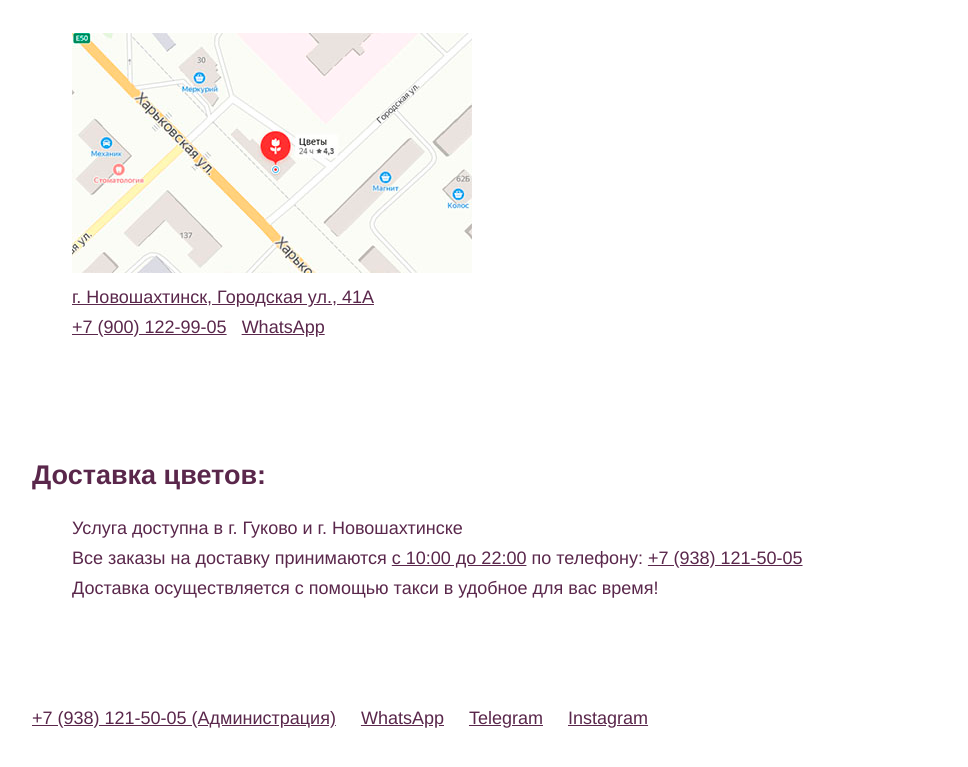
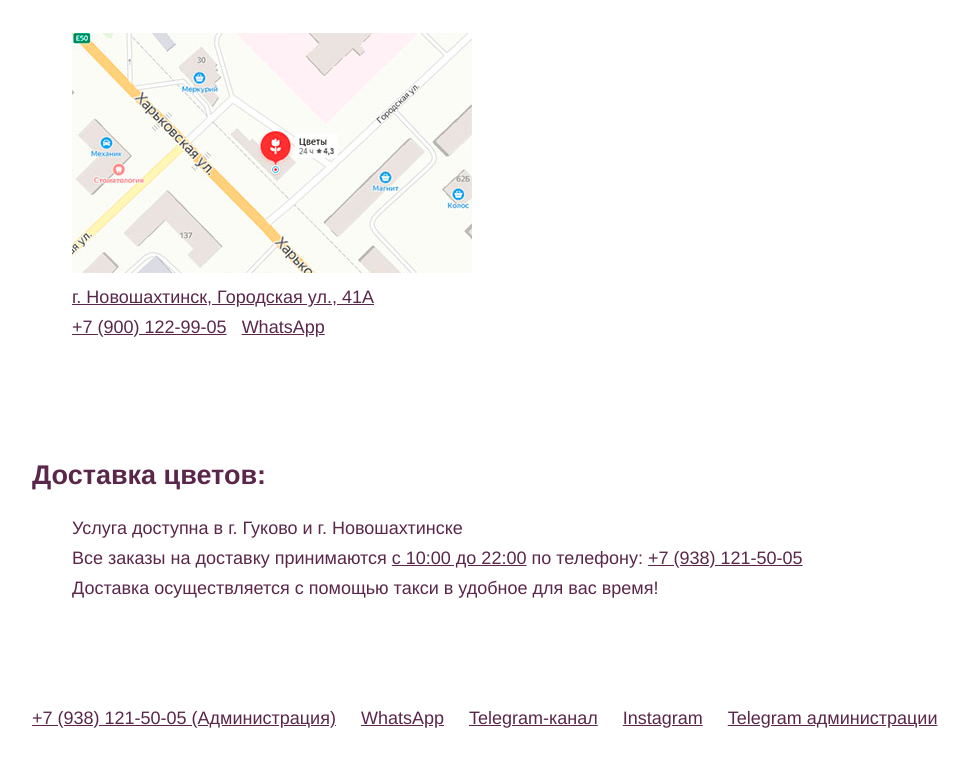
Before and after one commit to ValeriyaBorisevich/tsvety24, a plain HTML site: page index.html in a window 1280 px wide. Shown: the part 2531-3298 px from the top of the page, without its empty margins (84-1052 px from the left). Drawn offline with Linux system fonts and the light colour scheme.

Commit message:
Update index.html

```diff
--- a/index.html
+++ b/index.html
@@ -98,8 +98,9 @@
                 <div class="container">
                     <a class="link" href="tel:+79381215005">+7 (938) 121-50-05 (Администрация)</a><br>
                     <a class="link" href="https://wa.me/79381215005">WhatsApp</a><br>
-                    <a class="link" href="https://t.me/enigma61ru">Telegram</a><br>
+                    <a class="link" href="https://t.me/tsvety24chasa">Telegram-канал</a><br>
                     <a class="link" href="https://www.instagram.com/enigma61.ru">Instagram</a><br>
+                    <a class="link" href="https://t.me/enigma61ru">Telegram администрации</a><br>
                 </div>
             </section>
         </main>
```
